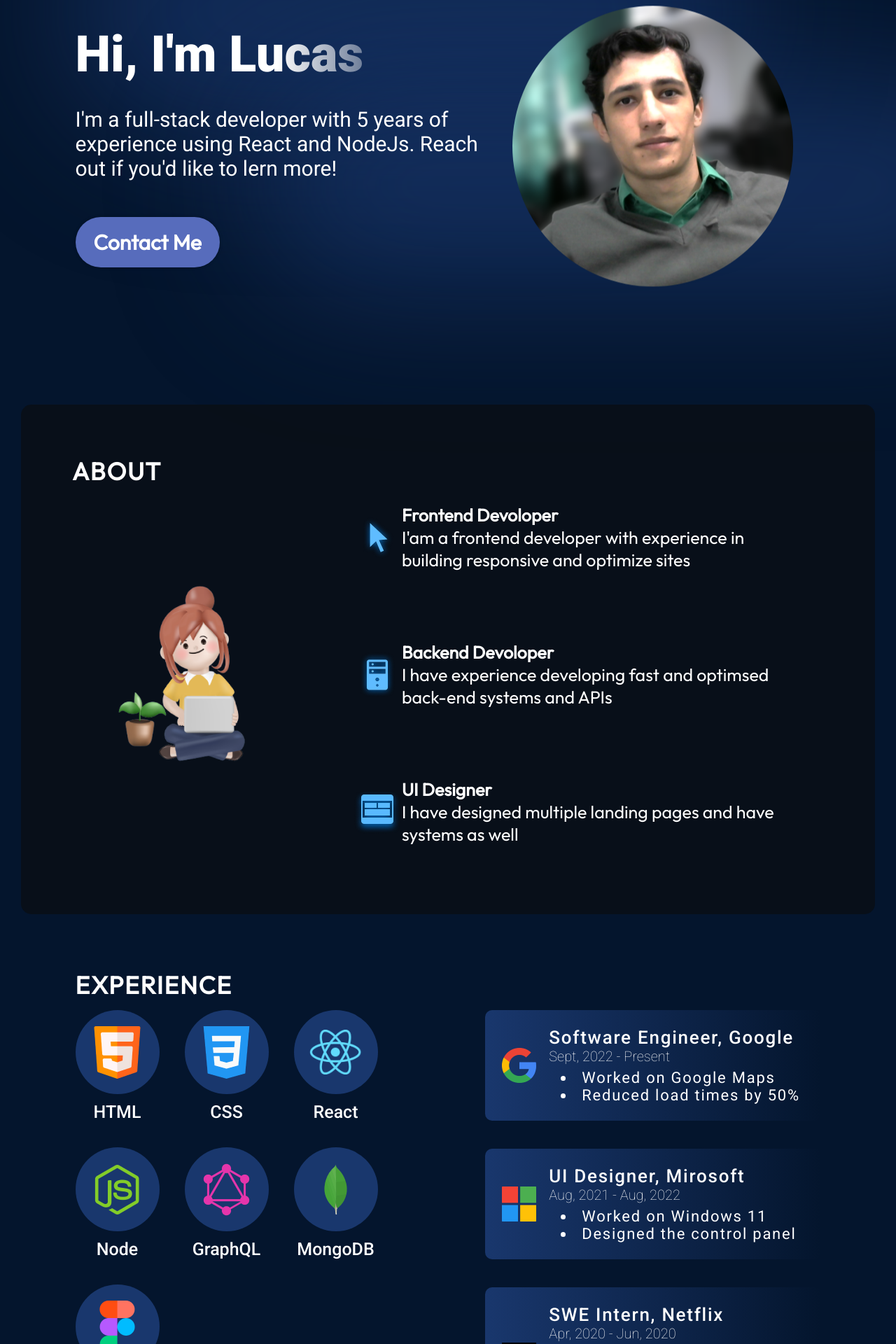
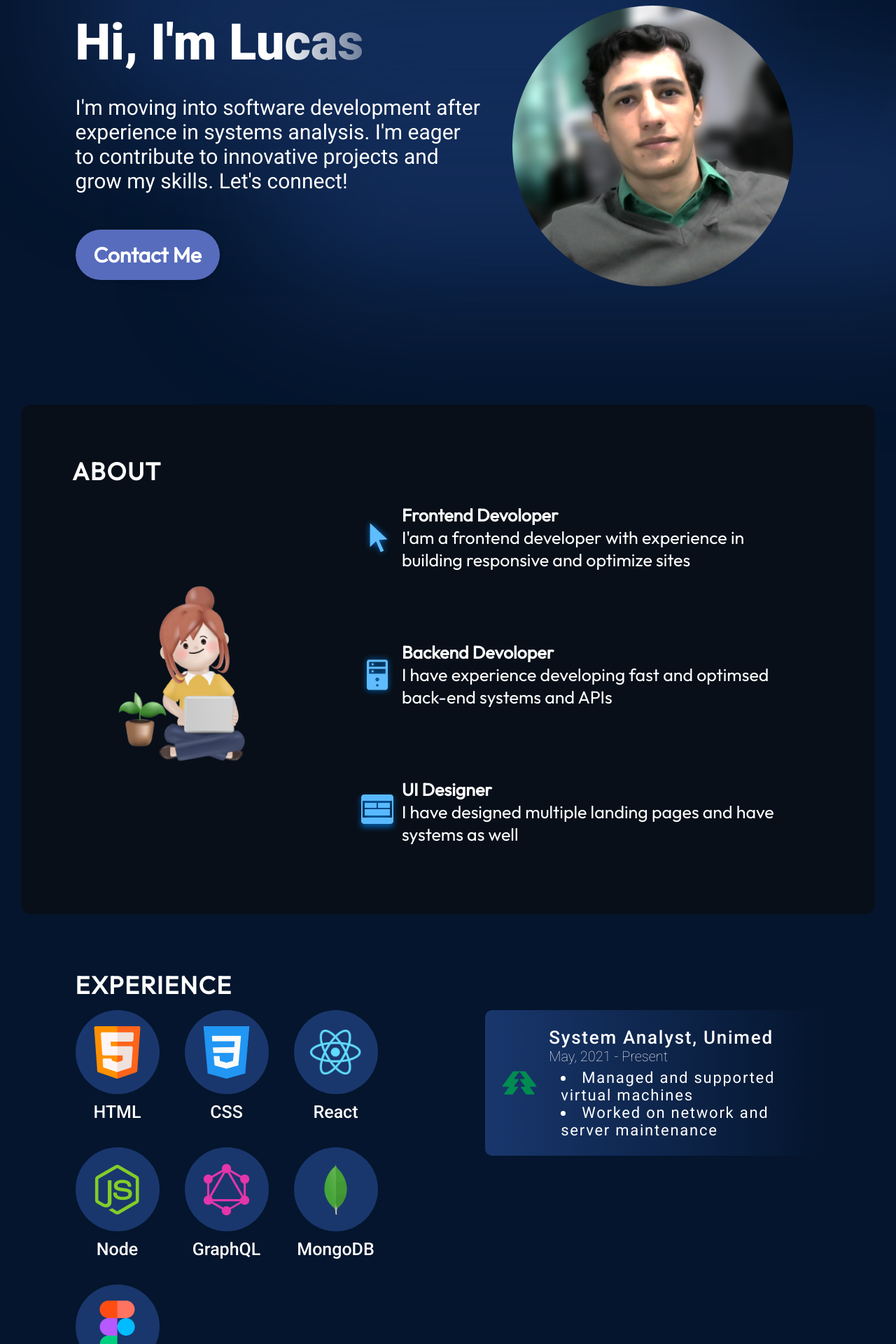
Before and after one commit to LucasFTomazela/react-portfolio, a React (Vite) app: page / in a window 1280 px wide. Shown: the part 180-2100 px from the top of the page at 70% size. Built offline with nearby package versions, Linux system fonts and the light colour scheme.

Commit message:
feat: history

```diff
--- a/index.html
+++ b/index.html
@@ -5,7 +5,7 @@
   <meta charset="UTF-8" />
   <link rel="icon" type="image/png" href="/favicon.ico" />
   <meta name="viewport" content="width=device-width, initial-scale=1.0" />
-  <title>My Portifolio</title>
+  <title>Lucas Tomazela</title>
 </head>
 
 <body>
--- a/src/components/Hero/Hero.jsx
+++ b/src/components/Hero/Hero.jsx
@@ -7,8 +7,9 @@ export const Hero = () => {
       <div className={styles.content}>
         <h1 className={styles.title}>Hi, I&apos;m Lucas</h1>
         <p className={styles.description}>
-          I&apos;m a full-stack developer with 5 years of experience using React
-          and NodeJs. Reach out if you&apos;d like to lern more!
+          I&apos;m moving into software development after experience in systems
+          analysis. I&apos;m eager to contribute to innovative projects and grow my
+          skills. Let&apos;s connect!
         </p>
         <a
           href="mailto:lucasfernandobts@gmail.com"
--- a/src/data/history.json
+++ b/src/data/history.json
@@ -1,29 +1,10 @@
 [
     {
-      "role": "Software Engineer",
-      "organisation": "Google",
-      "startDate": "Sept, 2022",
+      "role": "System Analyst",
+      "organisation": "Unimed",
+      "startDate": "May, 2021",
       "endDate": "Present",
-      "experiences": ["Worked on Google Maps", "Reduced load times by 50%"],
-      "imageSrc": "history/google.png"
-    },
-    {
-      "role": "UI Designer",
-      "organisation": "Mirosoft",
-      "startDate": "Aug, 2021",
-      "endDate": "Aug, 2022",
-      "experiences": ["Worked on Windows 11", "Designed the control panel"],
-      "imageSrc": "history/microsoft.png"
-    },
-    {
-      "role": "SWE Intern",
-      "organisation": "Netflix",
-      "startDate": "Apr, 2020",
-      "endDate": "Jun, 2020",
-      "experiences": [
-        "Worked on component library",
-        "Helped create UI components"
-      ],
-      "imageSrc": "history/netflix.png"
+      "experiences": ["Managed and supported virtual machines", "Worked on network and server maintenance"],
+      "imageSrc": "history/unimed.png"
     }
   ]
```
Also changed, not shown: assets/history/unimed.png (added), assets/history/unimed2.png (added).
